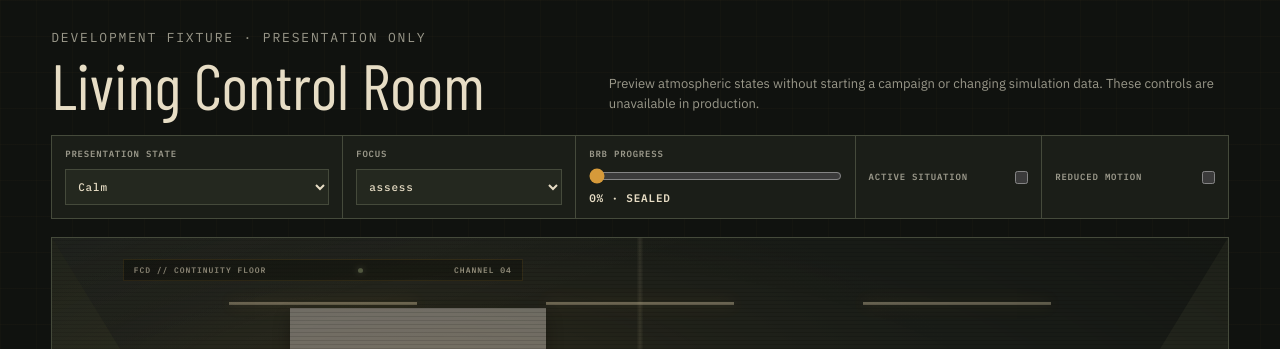
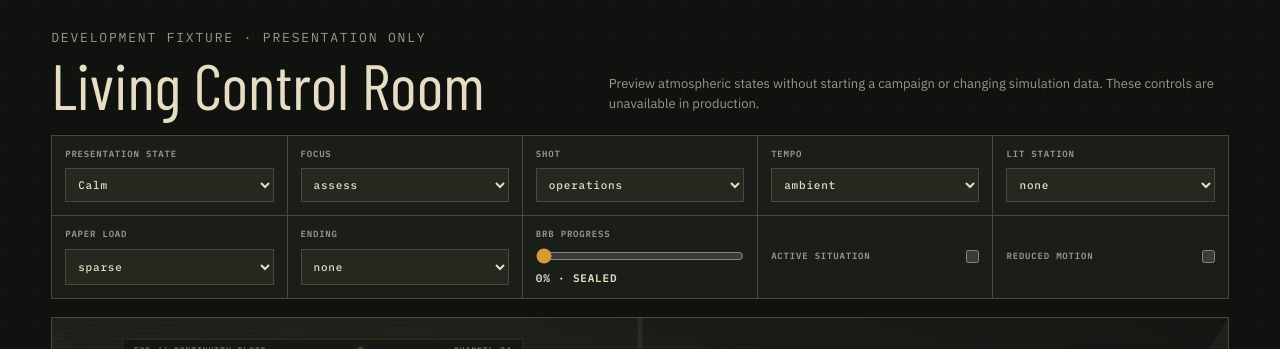
Before and after one commit to medici-tech/brb, a Next.js app: page /dev/control-room in a window 1280 px wide. Shown: the top 349 px of the page. Built offline with nearby package versions, Linux system fonts and the light colour scheme; grey boxes are pictures that could not be loaded.

Commit message:
feat(art): Pass 5 — finish presentation delivery

```diff
--- a/src/components/brb/control-room/ControlRoomPreview.module.css
+++ b/src/components/brb/control-room/ControlRoomPreview.module.css
@@ -36,7 +36,7 @@
 .previewControls {
   display: grid;
   max-width: 1400px;
-  grid-template-columns: 1.25fr 1fr 1.2fr 0.8fr 0.8fr;
+  grid-template-columns: repeat(5, minmax(150px, 1fr));
   gap: 1px;
   margin: 0 auto 18px;
   border: 1px solid var(--border);
@@ -143,8 +143,8 @@
     grid-template-columns: 1fr;
   }
 
-  /* The room is a 168px band here, not a full scene — a 720px stage would just be
-     a void below it. Let the fixture size to its content. */
+  /* Narrow uses two deliberate compositions: a 120px active-Situation header
+     and a 232px standby diorama. Let the fixture size to either state. */
   .previewStage {
     min-height: 0;
   }
--- a/src/components/brb/control-room/ControlRoomPreview.tsx
+++ b/src/components/brb/control-room/ControlRoomPreview.tsx
@@ -9,21 +9,65 @@ import {
   getBrbVisualStage,
   PRESENTATION_STATE_COPY,
   PRESENTATION_STATES,
+  type LitStation,
+  type PaperLoad,
   type PresentationFocus,
   type PresentationModel,
+  type PresentationShot,
   type PresentationState,
+  type PresentationTempo,
 } from "./presentationStateResolver";
+import type { EndingId } from "@/game/types";
 
 const FOCUS_OPTIONS: PresentationFocus[] = [
   "assess",
   "investigate",
   "commit",
 ];
+const SHOT_OPTIONS: PresentationShot[] = [
+  "operations",
+  "situation",
+  "consultation",
+  "commitment",
+  "milestone",
+  "ending",
+];
+const TEMPO_OPTIONS: PresentationTempo[] = [
+  "ambient",
+  "reading",
+  "response",
+  "critical",
+  "still",
+];
+const STATION_OPTIONS: Array<Exclude<LitStation, null> | "none"> = [
+  "none",
+  "analysis",
+  "operations",
+  "institutions",
+];
+const PAPER_OPTIONS: PaperLoad[] = [
+  "sparse",
+  "working",
+  "burdened",
+  "saturated",
+];
+const ENDING_OPTIONS: Array<EndingId | "none"> = [
+  "none",
+  "civic_legacy",
+  "compromised_activation",
+  "corporate_capture",
+  "state_collapse",
+];
 
 export function ControlRoomPreview() {
   const [state, setState] = useState<PresentationState>("calm");
   const [progress, setProgress] = useState(0);
   const [focus, setFocus] = useState<PresentationFocus>("assess");
+  const [shot, setShot] = useState<PresentationShot>("operations");
+  const [tempo, setTempo] = useState<PresentationTempo>("ambient");
+  const [station, setStation] = useState<LitStation>(null);
+  const [paperLoad, setPaperLoad] = useState<PaperLoad>("sparse");
+  const [ending, setEnding] = useState<EndingId | null>(null);
   const [activeSituation, setActiveSituation] = useState(false);
   const [reducedMotion, setReducedMotion] = useState(false);
   const copy = PRESENTATION_STATE_COPY[state];
@@ -34,11 +78,11 @@ export function ControlRoomPreview() {
     focus: focus === "investigate" ? "investigate" : "assess",
     brbProgress: progress,
     brbStage: getBrbVisualStage(progress),
-    shot: activeSituation ? "situation" : "operations",
-    tempo: activeSituation ? "reading" : "ambient",
-    litStation: null,
-    paperLoad: "sparse",
-    endingId: null,
+    shot,
+    tempo,
+    litStation: station,
+    paperLoad,
+    endingId: ending,
     staffLayout: {
       mode: "full",
       crossingVisible: !activeSituation,
@@ -93,6 +137,83 @@ export function ControlRoomPreview() {
               <option key={option} value={option}>
                 {option}
               </option>
+            ))}
+          </select>
+        </label>
+
+        <label>
+          Shot
+          <select
+            aria-label="Presentation shot"
+            value={shot}
+            onChange={(event) => {
+              setShot(event.target.value as PresentationShot);
+            }}
+          >
+            {SHOT_OPTIONS.map((option) => (
+              <option key={option} value={option}>{option}</option>
+            ))}
+          </select>
+        </label>
+
+        <label>
+          Tempo
+          <select
+            aria-label="Presentation tempo"
+            value={tempo}
+            onChange={(event) => {
+              setTempo(event.target.value as PresentationTempo);
+            }}
+          >
+            {TEMPO_OPTIONS.map((option) => (
+              <option key={option} value={option}>{option}</option>
+            ))}
+          </select>
+        </label>
+
+        <label>
+          Lit station
+          <select
+            aria-label="Lit station"
+            value={station ?? "none"}
+            onChange={(event) => {
+              const value = event.target.value as LitStation | "none";
+              setStation(value === "none" ? null : value);
+            }}
+          >
+            {STATION_OPTIONS.map((option) => (
+              <option key={option} value={option}>{option}</option>
+            ))}
+          </select>
+        </label>
+
+        <label>
+          Paper load
+          <select
+            aria-label="Paper load"
+            value={paperLoad}
+            onChange={(event) => {
+              setPaperLoad(event.target.value as PaperLoad);
+            }}
+          >
+            {PAPER_OPTIONS.map((option) => (
+              <option key={option} value={option}>{option}</option>
+            ))}
+          </select>
+        </label>
+
+        <label>
+          Ending
+          <select
+            aria-label="Ending tableau"
+            value={ending ?? "none"}
+            onChange={(event) => {
+              const value = event.target.value as EndingId | "none";
+              setEnding(value === "none" ? null : value);
+            }}
+          >
+            {ENDING_OPTIONS.map((option) => (
+              <option key={option} value={option}>{option}</option>
             ))}
           </select>
         </label>
```
Also changed, not shown: 3 other files (tests, documents, lock files or other folders).
